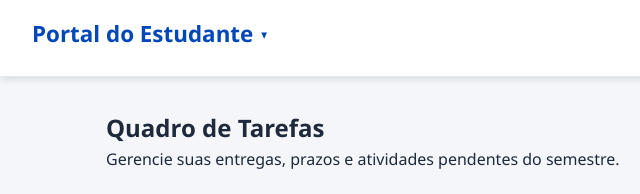
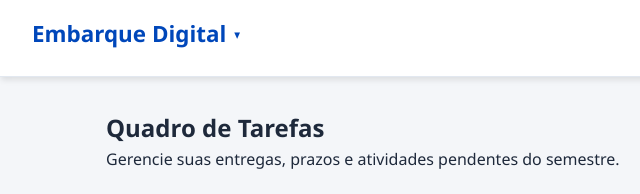
Before and after one commit to lucasdornelasbr/Portal-do-Estudante, a plain HTML site: page tarefas.html in a window 1280 px wide. Shown: the top 194 px of the page, 0-640 px from the left. Drawn offline with Linux system fonts and the light colour scheme.

Commit message:
fix: padroniza cabecalho pop-up e cria temas unicos para todos os modulos

```diff
--- a/tarefas.html
+++ b/tarefas.html
@@ -10,7 +10,7 @@
 
 <header>
     <div class="brand-container">
-        <h1 class="brand-title">Portal do Estudante <span class="arrow">▾</span></h1>
+        <h1 class="brand-title">Embarque Digital<span class="arrow">▾</span></h1>
 
         <div class="brand-dropdown">
             <a href="index.html" class="dropdown-item" data-set-theme="ficr">
```
